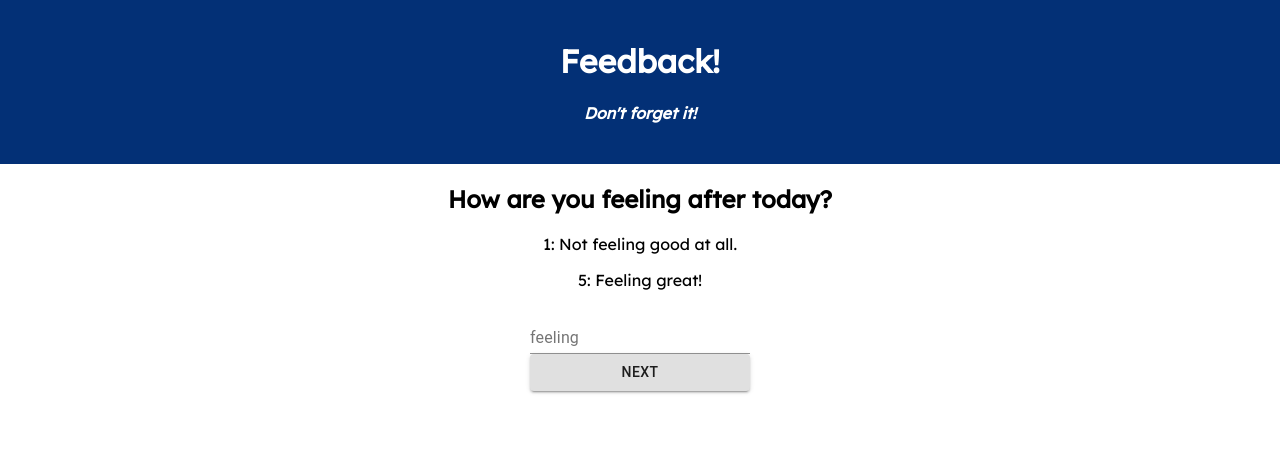
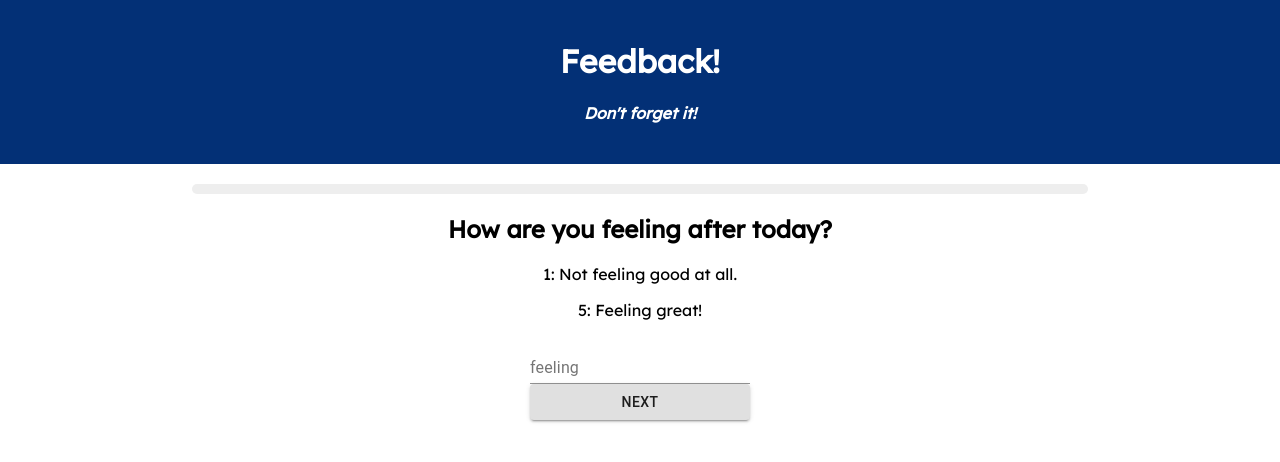
Before and after one commit to brandonwharton/Daily-Feedback-Form, a React (Create React App) app: page /#/ in a window 1280 px wide. Shown: the top 462 px of the page. Built offline with nearby package versions, Linux system fonts and the light colour scheme.

Commit message:
Started adding a progress bar

```diff
--- a/src/components/FeelingFeedback/FeelingFeedback.jsx
+++ b/src/components/FeelingFeedback/FeelingFeedback.jsx
@@ -7,6 +7,24 @@ import Button from '@material-ui/core/Button';
 import TextField from '@material-ui/core/TextField';
 import FormControl from '@material-ui/core/FormControl';
 import Alert from '@material-ui/lab/Alert';
+import LinearProgress from '@material-ui/core/LinearProgress';
+import { withStyles } from "@material-ui/core";
+
+// Linear progress bar styling
+const BorderLinearProgress = withStyles((theme) => ({
+    root: {
+        height: 10,
+        borderRadius: 5,
+    },
+    colorPrimary: {
+        backgroundColor: theme.palette.grey[theme.palette.type === 'light' ? 200 : 700],
+    },
+    bar: {
+        borderRadius: 5,
+        backgroundColor: '#1a90ff',
+    },
+}))(LinearProgress);
+
 
 
 
@@ -50,6 +68,7 @@ function FeelingFeedback () {
 
     return (
         <div>
+            <BorderLinearProgress variant="determinate" value={0} />
             <h2>How are you feeling after today?</h2>
             <p>1: Not feeling good at all.</p>
             <p>5: Feeling great!</p>
--- a/src/components/UnderstandingFeedback/UnderstandingFeedback.jsx
+++ b/src/components/UnderstandingFeedback/UnderstandingFeedback.jsx
@@ -7,8 +7,26 @@ import Button from '@material-ui/core/Button';
 import TextField from '@material-ui/core/TextField';
 import FormControl from '@material-ui/core/FormControl';
 import Alert from '@material-ui/lab/Alert';
+import LinearProgress from '@material-ui/core/LinearProgress';
+import { withStyles } from "@material-ui/core";
 // components
 import BackButton from '../BackButton/BackButton';
+
+// Linear progress bar styling
+const BorderLinearProgress = withStyles((theme) => ({
+    root: {
+        height: 10,
+        borderRadius: 5,
+    },
+    colorPrimary: {
+        backgroundColor: theme.palette.grey[theme.palette.type === 'light' ? 200 : 700],
+    },
+    bar: {
+        borderRadius: 5,
+        backgroundColor: '#1a90ff',
+    },
+}))(LinearProgress);
+
 
 
 function UnderstandingFeedback () {
@@ -59,6 +77,7 @@ function UnderstandingFeedback () {
 
     return (
         <div>
+            <BorderLinearProgress variant="determinate" value={25} />
             <h2>How well did you understand today's material?</h2>
             <p>1: I'm having a lot of trouble with this.</p>
             <p>5: I could teach somebody this material.</p>
```
